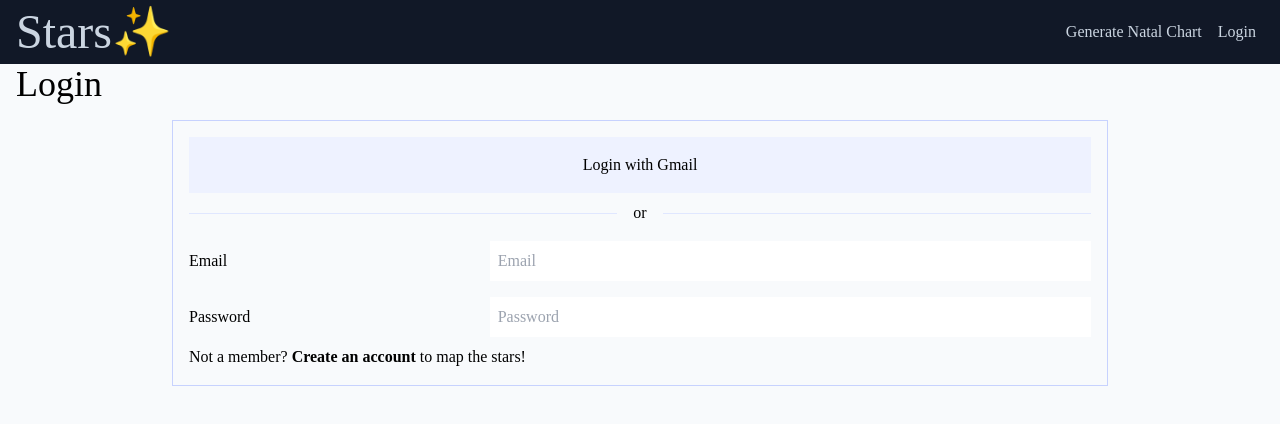
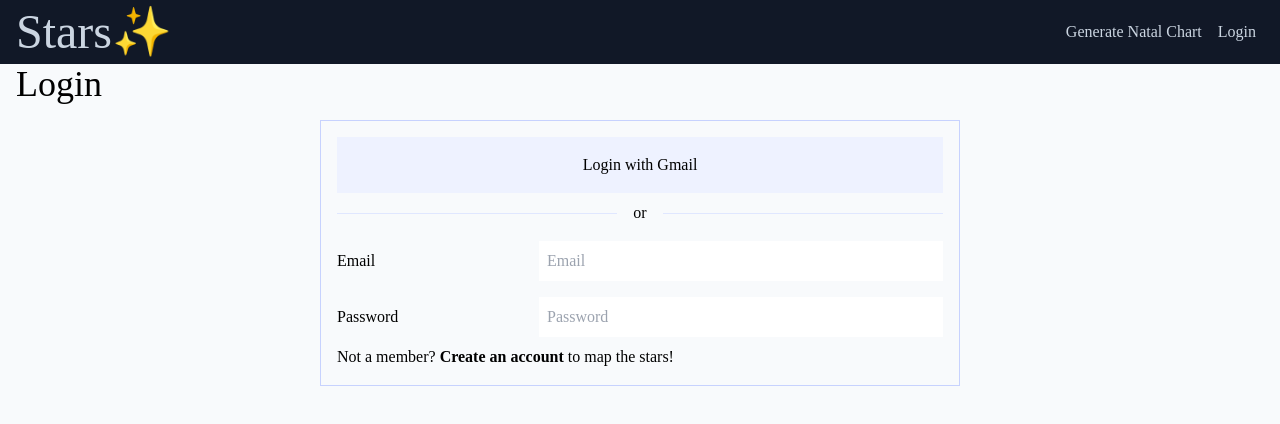
Before and after one commit to allanlalangan/stars, a React (Create React App) app: page /login in a window 1280 px wide. Shown: the top 424 px of the page. Built offline with nearby package versions, Linux system fonts and the light colour scheme; no server answers.

Commit message:
update Login and NatalForm styles

```diff
--- a/src/components/Login.jsx
+++ b/src/components/Login.jsx
@@ -7,7 +7,7 @@ const Login = () => {
   return (
     <form
       onSubmit={handleSubmit}
-      className='m-auto mt-4 flex w-3/4 flex-col border border-indigo-200 p-4'
+      className='m-auto mt-4 flex max-w-screen-sm flex-col border border-indigo-200 p-4'
     >
       <button className='bg-indigo-50 py-4 transition hover:bg-indigo-200'>
         Login with Gmail
--- a/src/components/NatalForm.jsx
+++ b/src/components/NatalForm.jsx
@@ -65,7 +65,7 @@ const NatalForm = ({ setActiveNatalChart }) => {
   return (
     <form
       onSubmit={handleSubmit}
-      className='flex flex-col p-4 md:mx-auto md:w-2/3 lg:w-1/2'
+      className='m-auto flex max-w-screen-sm flex-col p-4'
     >
       <h3>Generate Natal Chart</h3>
       <fieldset className='my-2 flex items-center'>
```
